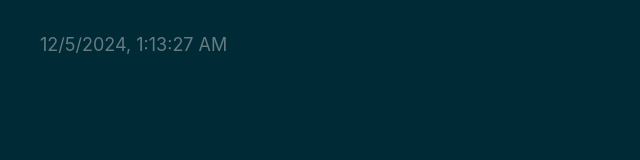
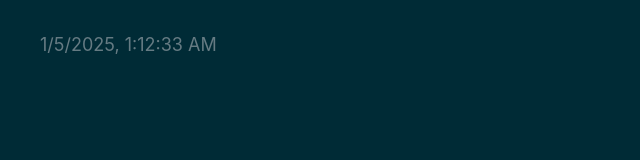
Before and after one commit to web3cave/1-web3-jobs, a plain HTML site: page index.html in a window 1280 px wide. Shown: the full height of the page, 0-640 px from the left. Drawn offline with Linux system fonts and the light colour scheme.

Commit message:
deploy: 518410621807487387cc028a1720c058a959a9b4

```diff
--- a/index.html
+++ b/index.html
@@ -54,8 +54,8 @@
     <!-- %after-body-begin.html% -->
 
     <footer>
-      <a class="footer-link" href="https://github.com/web3cave/1-web3-jobs/actions/runs/12171310268">
-        <time id="build-timestamp" datetime="2024-12-05T01:13:27.890Z">2024-12-05T01:13:27.890Z</time>
+      <a class="footer-link" href="https://github.com/web3cave/1-web3-jobs/actions/runs/12615267767">
+        <time id="build-timestamp" datetime="2025-01-05T01:12:33.570Z">2025-01-05T01:12:33.570Z</time>
       </a>
       <a class="footer-link" href="https://github.com/osmoscraft/osmosfeed">osmosfeed 1.15.1</a>
     </footer>
```
Also changed, not shown: 1 other file.
